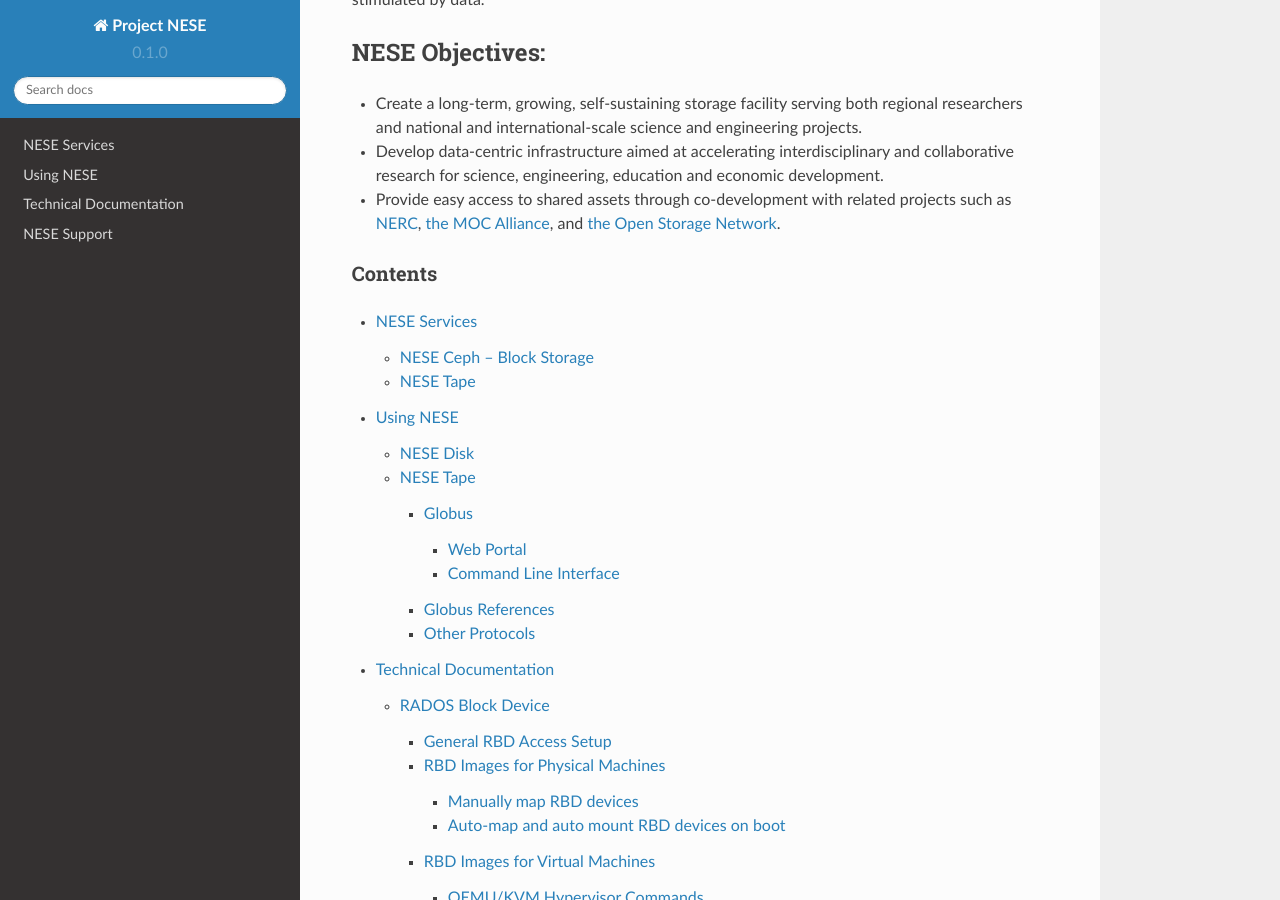
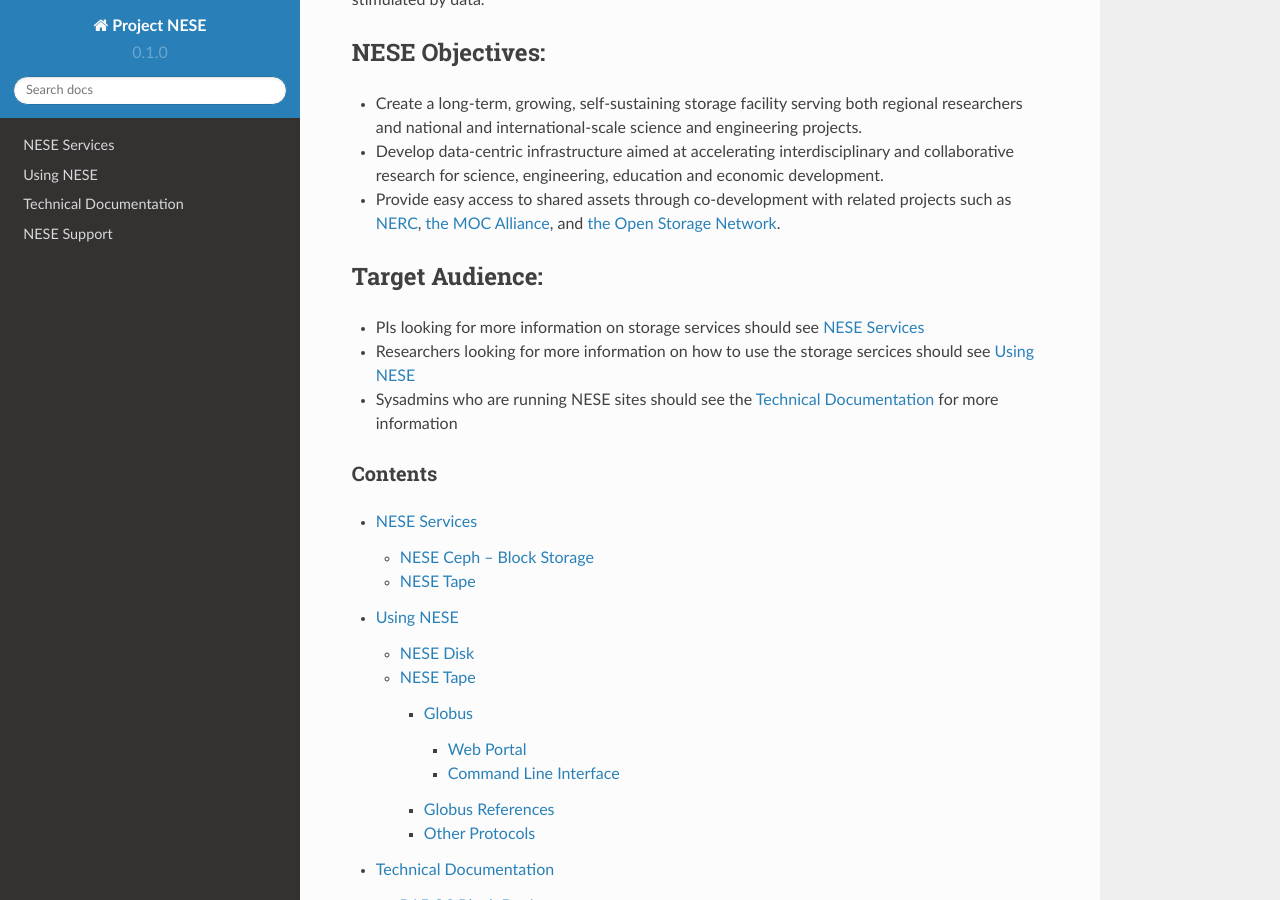
Before and after one commit to mghpcsim/rtd-nese, a Sphinx documentation site: the page built from docs/source/index.rst, in a window 1280 px wide and 900 px high, scrolled down 340 px. Built offline with Sphinx 7.4.7 and the Read the Docs theme 2.0.0, drawn with Linux system fonts in a browser that asks for light colours.

Commit message:
adding some target audience info to index

```diff
--- a/docs/source/index.rst
+++ b/docs/source/index.rst
@@ -19,6 +19,15 @@ NESE Objectives:
 * Provide easy access to shared assets through co-development with related projects such as `NERC <https://nerc.mghpcc.org>`_, `the MOC Alliance <https://www.bu.edu/hic/centers-initiatives-labs/mocalliance/>`_, and `the Open Storage Network <https://www.openstoragenetwork.org>`_.
 
 
+Target Audience:
+^^^^^^^^^^^^^^^^
+
+* PIs looking for more information on storage services should see `NESE Services <https://nesedev.readthedocs.io/en/latest/services.html>`_
+
+* Researchers looking for more information on how to use the storage sercices should see `Using NESE <https://nesedev.readthedocs.io/en/latest/using-nese.html>`_
+
+* Sysadmins who are running NESE sites should see the `Technical Documentation <https://nesedev.readthedocs.io/en/latest/technical-docs.html>`_ for more information
+
 Contents
 --------
 
```
